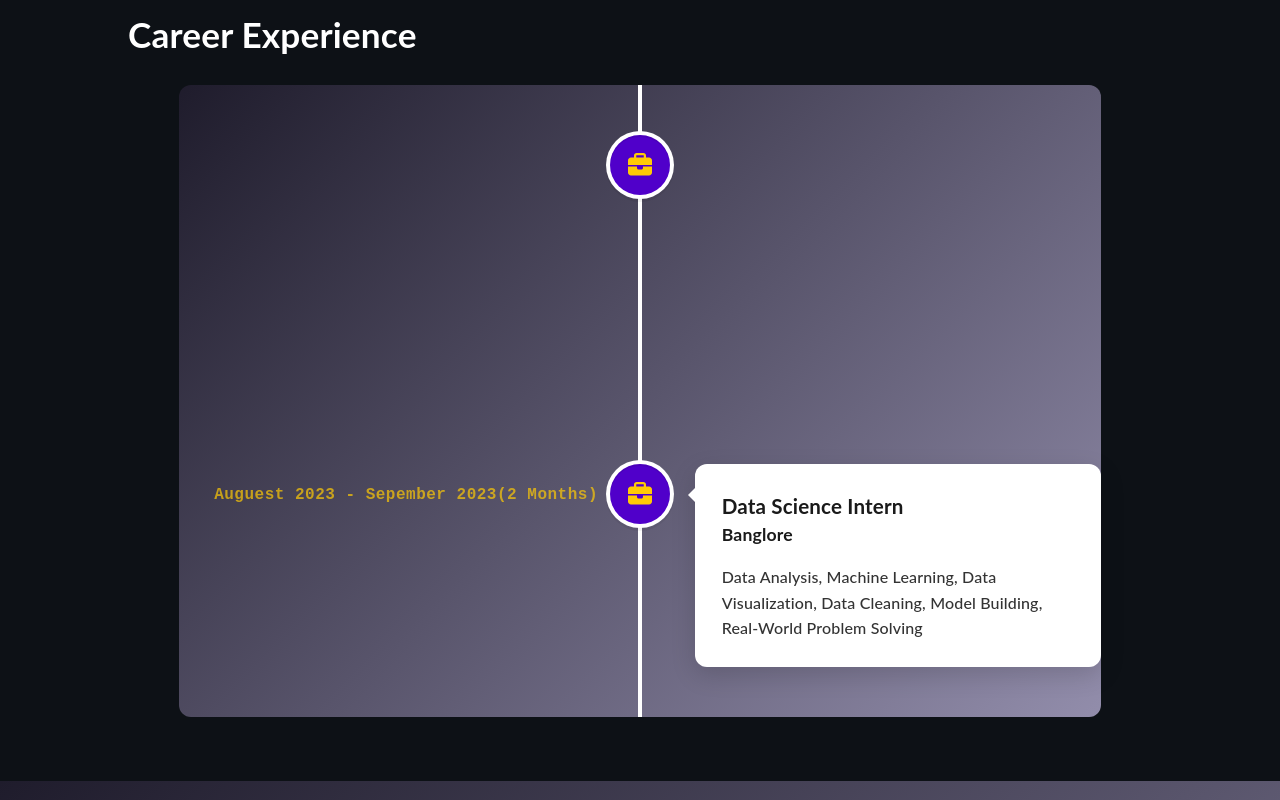
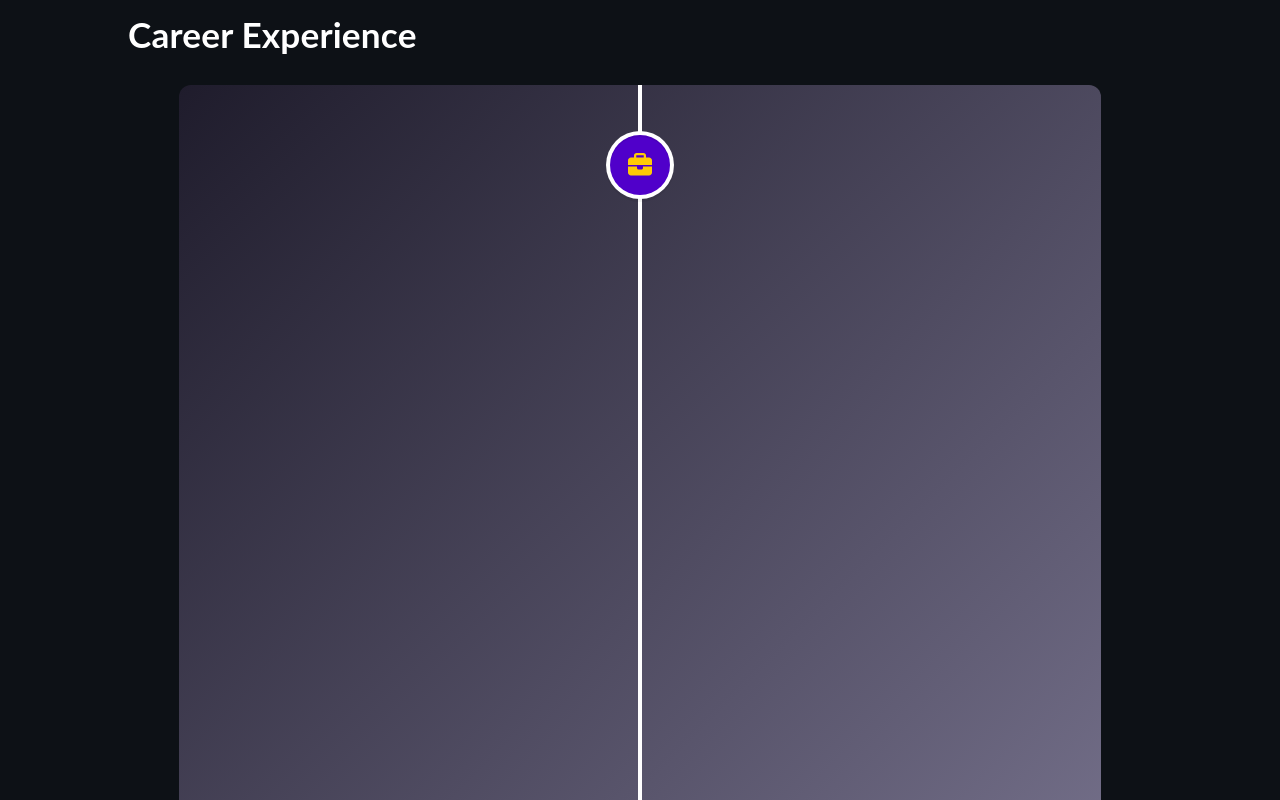
Before and after one commit to Anurag078/Portfolio, a React (Create React App) app: page / in a window 1280 px wide. Shown: the part 1640-2440 px from the top of the page. Built offline with nearby package versions, Linux system fonts and the light colour scheme.

Commit message:
Fix typos and improve formatting i“Update timeline: add Web Developer Intern (May 2025 – Present)”n Timeline component

```diff
--- a/src/components/Timeline.tsx
+++ b/src/components/Timeline.tsx
@@ -1,10 +1,10 @@
 import React from "react";
-import '@fortawesome/free-regular-svg-icons'
+import '@fortawesome/free-regular-svg-icons';
 import { FontAwesomeIcon } from '@fortawesome/react-fontawesome';
 import { faBriefcase } from '@fortawesome/free-solid-svg-icons';
-import { VerticalTimeline, VerticalTimelineElement }  from 'react-vertical-timeline-component';
+import { VerticalTimeline, VerticalTimelineElement } from 'react-vertical-timeline-component';
 import 'react-vertical-timeline-component/style.min.css';
-import '../assets/styles/Timeline.scss'
+import '../assets/styles/Timeline.scss';
 
 function Timeline() {
   return (
@@ -12,6 +12,26 @@
       <div className="items-container">
         <h1>Career Experience</h1>
         <VerticalTimeline>
+          {/* Most recent first */}
+          <VerticalTimelineElement
+            className="vertical-timeline-element--work"
+            contentStyle={{ background: 'white', color: 'rgb(39, 40, 34)' }}
+            contentArrowStyle={{ borderRight: '7px solid  white' }}
+            date="May 2025 - Present"
+            iconStyle={{ background: '#5000ca', color: 'rgb(39, 40, 34)' }}
+            icon={<FontAwesomeIcon icon={faBriefcase} />}
+          >
+            <h3 className="vertical-timeline-element-title">Web Developer Intern</h3>
+            <h4 className="vertical-timeline-element-subtitle">TractionShastra Pvt. Ltd. — Mumbai, Maharashtra</h4>
+            <ul>
+              <li>Developed and deployed multiple dynamic web applications using PHP, JavaScript, Bootstrap, and AJAX focusing on responsive design and performance.</li>
+              <li>Built a car service booking platform (Book My Garage) with real-time appointment scheduling and secure backend handling.</li>
+              <li>Created an automated PPT Generator dashboard (Python + JavaScript) with Excel/slide downloads and email automation for event triggers.</li>
+              <li>Customized PrestaShop frontend & backend modules to match client UI/UX and improve store functionality.</li>
+              <li>Collaborated cross-functionally to design, develop, and deliver production-ready features ensuring scalability and maintainability.</li>
+            </ul>
+          </VerticalTimelineElement>
+
           <VerticalTimelineElement
             className="vertical-timeline-element--work"
             contentStyle={{ background: 'white', color: 'rgb(39, 40, 34)' }}
@@ -23,20 +43,22 @@
             <h3 className="vertical-timeline-element-title">CEREBRATE BUSINESS SOLUTIONS PVT. LTD.</h3>
             <h4 className="vertical-timeline-element-subtitle">Vashi, Mumbai</h4>
             <p>
-Social Media Monitoring, Brand Reputation Management, Sentiment Analysis, Customer Engagement, Keyword Filtering, Locobuzz Dashboard            </p>
+              Social Media Monitoring, Brand Reputation Management, Sentiment Analysis, Customer Engagement, Keyword Filtering, Locobuzz Dashboard
+            </p>
           </VerticalTimelineElement>
+
           <VerticalTimelineElement
             className="vertical-timeline-element--work"
-            date="Auguest 2023 - Sepember 2023(2 Months)"
+            date="August 2023 - September 2023 (2 Months)"
             iconStyle={{ background: '#5000ca', color: 'rgb(39, 40, 34)' }}
             icon={<FontAwesomeIcon icon={faBriefcase} />}
           >
             <h3 className="vertical-timeline-element-title">Data Science Intern</h3>
-            <h4 className="vertical-timeline-element-subtitle">Banglore</h4>
+            <h4 className="vertical-timeline-element-subtitle">Bangalore</h4>
             <p>
-              Data Analysis, Machine Learning, Data Visualization, Data Cleaning, Model Building, Real-World Problem Solving            </p>
+              Data Analysis, Machine Learning, Data Visualization, Data Cleaning, Model Building, Real-World Problem Solving
+            </p>
           </VerticalTimelineElement>
-
         </VerticalTimeline>
       </div>
     </div>
```
